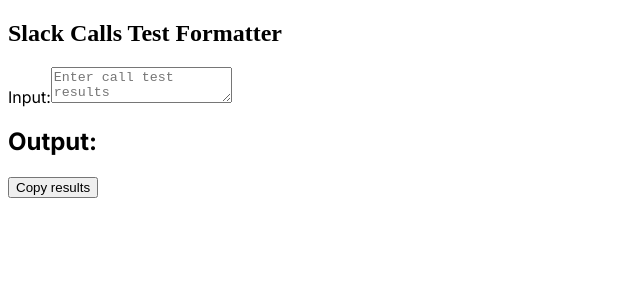
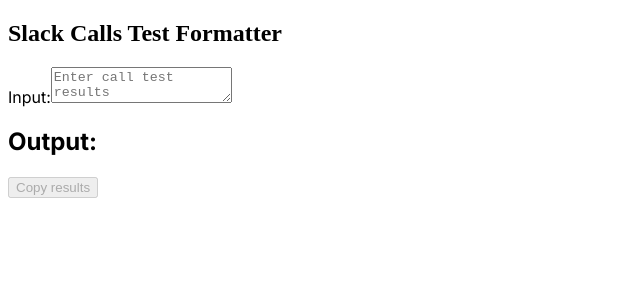
Before and after one commit to erikopinaldo/slack-calls-test-formatter, a Next.js app: page / in a window 1280 px wide. Shown: the top 300 px of the page, without its empty margins (0-640 px from the left). Built offline with nearby package versions, Linux system fonts and the light colour scheme.

Commit message:
disable copy button if the input content is empty

```diff
--- a/src/components/FormattedOutput.js
+++ b/src/components/FormattedOutput.js
@@ -21,7 +21,13 @@
                 <pre className="whitespace-pre-line">{formattedText}</pre>
             </div>
 
-            <button className="bg-green-500 rounded py-2 px-4 my-6 text-white font-bold" onClick={() => handleCopyClick()}>{isCopied ? 'Copied!' : 'Copy results'}</button>
+            <button
+                className={`bg-green-500 rounded py-2 px-4 my-6 text-white font-bold ${content.length === 0 ? 'opacity-50' : ''}`}
+                onClick={() => handleCopyClick()}
+                disabled={content.length === 0}
+            >
+                {isCopied ? 'Copied!' : 'Copy results'}
+            </button>
         </section>
     )
 }
```
